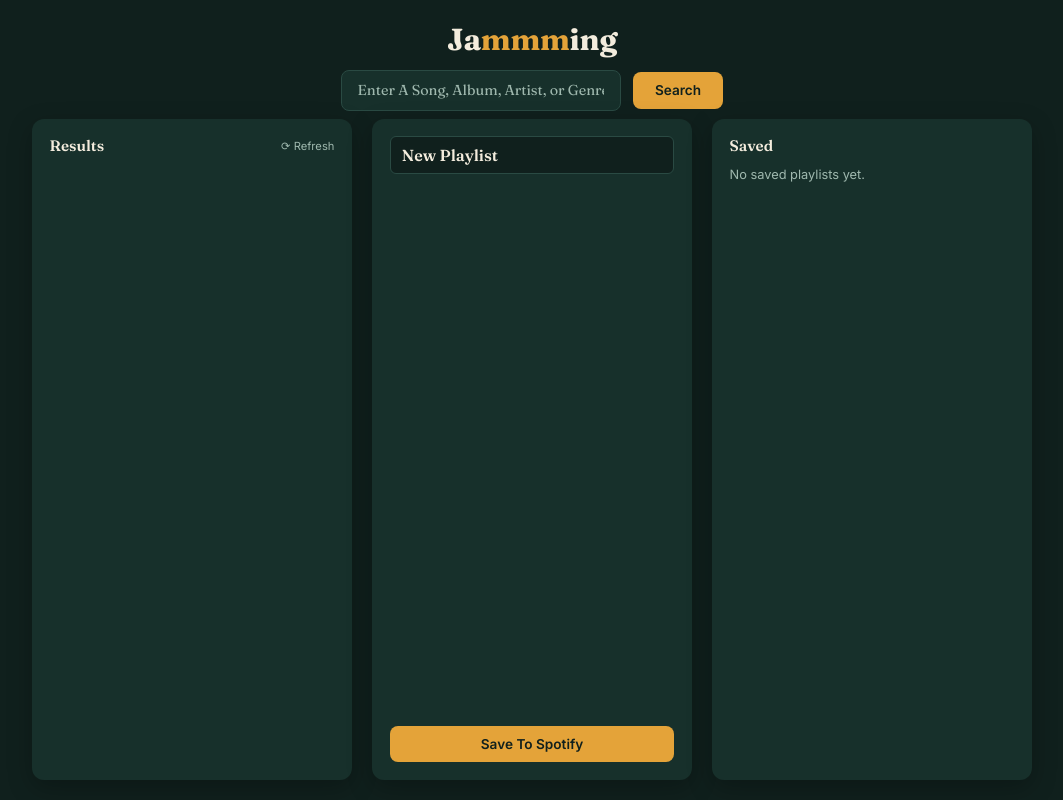
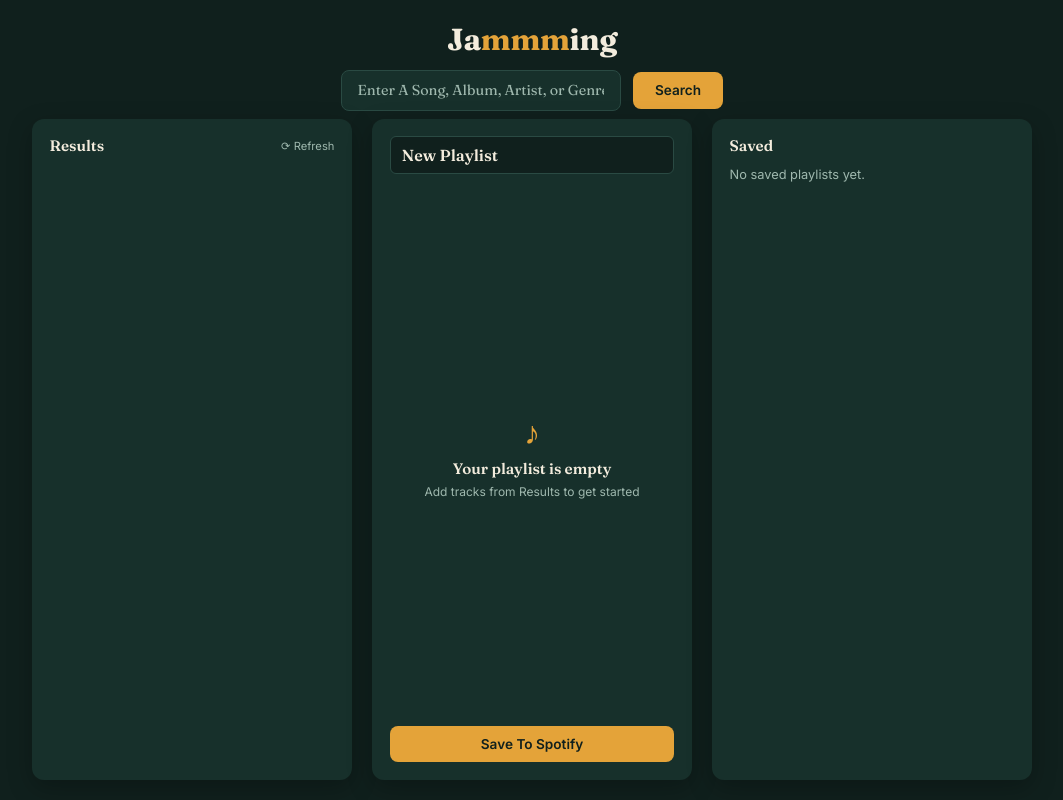
Before and after one commit to Butiza-hub/Jammming, a React (Vite) app: page / in a window 1280 px wide. Shown: the whole page, without its empty margins (108-1171 px from the left). Built offline with nearby package versions, Linux system fonts and the light colour scheme.

Commit message:
Add dropdown menu on the plus button to display exitisting saved playlists

```diff
--- a/src/components/App/App.jsx
+++ b/src/components/App/App.jsx
@@ -23,10 +23,31 @@ function App() {
 
   const [pendingDeleteIndex, setPendingDeleteIndex] = useState(null);
 
-  function addTrack(track) {
-    const alreadyAdded = playlistTracks.some((t) => t.id === track.id);
-    if (alreadyAdded) return;
-    setPlaylistTracks([...playlistTracks, track]);
+  const playlistOptions = [
+    { key: 'current', label: playlistName },
+    ...savedPlaylists.map((playlist, index) => ({ key: index, label: playlist.name })),
+  ];
+
+  function addTrackToPlaylist(track, destination) {
+    if (destination === 'current') {
+      setPlaylistTracks((prev) => {
+        const alreadyAdded = prev.some((t) => t.id === track.id);
+        if (alreadyAdded) return prev;
+        return [...prev, track];
+      });
+      return;
+    }
+
+    setSavedPlaylists((prev) => {
+      const updated = prev.map((playlist, index) => {
+        if (index !== destination) return playlist;
+        const alreadyAdded = playlist.tracks.some((t) => t.id === track.id);
+        if (alreadyAdded) return playlist;
+        return { ...playlist, tracks: [...playlist.tracks, track] };
+      });
+      localStorage.setItem('savedPlaylists', JSON.stringify(updated));
+      return updated;
+    });
   }
 
   function removeTrack(track) {
@@ -102,10 +123,11 @@ function App() {
       <div className="App-columns">
         <SearchResults
           searchResults={searchResults}
-          onAdd={addTrack}
           onRefresh={refreshResults}
           onPlay={togglePreview}
           playingTrackId={playingTrackId}
+          playlistOptions={playlistOptions}
+          onAddToPlaylist={addTrackToPlaylist}
         />
         <Playlist
           playlistName={playlistName}
--- a/src/components/Playlist/Playlist.css
+++ b/src/components/Playlist/Playlist.css
@@ -27,6 +27,41 @@
   border-color: #E4A339;
 }
 
+.Playlist-body {
+  flex: 1;
+  min-height: 0;
+  display: flex;
+  flex-direction: column;
+  margin-top: 0.75rem;
+}
+
+.Playlist-empty {
+  flex: 1;
+  display: flex;
+  flex-direction: column;
+  align-items: center;
+  justify-content: center;
+  text-align: center;
+  gap: 0.4rem;
+}
+
+.Playlist-empty-icon {
+  font-size: 2rem;
+  color: #E4A339;
+}
+
+.Playlist-empty p {
+  font-family: 'Fraunces', serif;
+  font-weight: 600;
+  font-size: 0.95rem;
+  color: #F3ECDD;
+}
+
+.Playlist-empty-hint {
+  font-size: 0.75rem;
+  color: #9FB8AE;
+}
+
 .Playlist-save {
   background-color: #E4A339;
   color: #10201D;
--- a/src/components/Playlist/Playlist.jsx
+++ b/src/components/Playlist/Playlist.jsx
@@ -11,12 +11,24 @@ function Playlist({ playlistName, playlistTracks, onRemove, onNameChange, onSave
       <div className="Panel-header">
         <input value={playlistName} onChange={handleNameChange} />
       </div>
+
+      <div className="Playlist-body">
+        {playlistTracks.length === 0 ? (
+          <div className="Playlist-empty">
+            <span className="Playlist-empty-icon">♪</span>
+            <p>Your playlist is empty</p>
+            <span className="Playlist-empty-hint">Add tracks from Results to get started</span>
+          </div>
+        ) : (
           <Tracklist
             tracks={playlistTracks}
             onRemove={onRemove}
             onPlay={onPlay}
             playingTrackId={playingTrackId}
           />
+        )}
+      </div>
+
       <button className="Playlist-save" onClick={onSave}>Save To Spotify</button>
     </div>
   );
--- a/src/components/SearchResults/SearchResults.jsx
+++ b/src/components/SearchResults/SearchResults.jsx
@@ -1,7 +1,7 @@
 import Tracklist from '../Tracklist/Tracklist';
 import './SearchResults.css';
 
-function SearchResults({ searchResults, onAdd, onRefresh, onPlay, playingTrackId }) {
+function SearchResults({ searchResults, onRefresh, onPlay, playingTrackId, playlistOptions, onAddToPlaylist }) {
   return (
     <div className="SearchResults">
       <div className="Panel-header">
@@ -10,9 +10,10 @@ function SearchResults({ searchResults, onAdd, onRefresh, onPlay, playingTrackId
       </div>
       <Tracklist
         tracks={searchResults}
-        onAdd={onAdd}
         onPlay={onPlay}
         playingTrackId={playingTrackId}
+        playlistOptions={playlistOptions}
+        onAddToPlaylist={onAddToPlaylist}
       />
     </div>
   );
--- a/src/components/Track/Track.css
+++ b/src/components/Track/Track.css
@@ -31,6 +31,10 @@
   display: flex;
   gap: 0.5rem;
   flex-shrink: 0;
+}
+
+.Track-add-wrapper {
+  position: relative;
 }
 
 .Track-add,
@@ -78,3 +82,30 @@
   transform: scale(1.12);
   box-shadow: 0 0 0 4px rgba(228, 163, 57, 0.3);
 }
+
+.Track-add-menu {
+  position: absolute;
+  right: 0;
+  top: 36px;
+  background-color: #10201D;
+  border: 1px solid #2A4A43;
+  border-radius: 8px;
+  box-shadow: 0 8px 20px rgba(0, 0, 0, 0.4);
+  z-index: 10;
+  min-width: 150px;
+  overflow: hidden;
+}
+
+.Track-add-menu-item {
+  display: block;
+  width: 100%;
+  text-align: left;
+  padding: 0.5rem 0.75rem;
+  font-size: 0.78rem;
+  color: #F3ECDD;
+}
+
+.Track-add-menu-item:hover {
+  background-color: #17302B;
+  color: #E4A339;
+}
--- a/src/components/Track/Track.jsx
+++ b/src/components/Track/Track.jsx
@@ -1,9 +1,8 @@
+import { useState } from 'react';
 import './Track.css';
 
-function Track({ track, onAdd, onRemove, onPlay, isPlaying }) {
-  function handleAdd() {
-    if (onAdd) onAdd(track);
-  }
+function Track({ track, onRemove, onPlay, isPlaying, playlistOptions, onAddToPlaylist }) {
+  const [menuOpen, setMenuOpen] = useState(false);
 
   function handleRemove() {
     if (onRemove) onRemove(track);
@@ -11,6 +10,19 @@ function Track({ track, onAdd, onRemove, onPlay, isPlaying }) {
 
   function handlePlay() {
     if (onPlay) onPlay(track);
+  }
+
+  function handleAddClick() {
+    if (playlistOptions.length === 1) {
+      onAddToPlaylist(track, playlistOptions[0].key);
+      return;
+    }
+    setMenuOpen((open) => !open);
+  }
+
+  function handleSelectDestination(destinationKey) {
+    onAddToPlaylist(track, destinationKey);
+    setMenuOpen(false);
   }
 
   return (
@@ -25,8 +37,23 @@ function Track({ track, onAdd, onRemove, onPlay, isPlaying }) {
             {isPlaying ? '⏸' : '▶'}
           </button>
         )}
-        {onAdd && (
-          <button className="Track-add" onClick={handleAdd}>+</button>
+        {playlistOptions && (
+          <div className="Track-add-wrapper">
+            <button className="Track-add" onClick={handleAddClick}>+</button>
+            {menuOpen && (
+              <div className="Track-add-menu">
+                {playlistOptions.map((option) => (
+                  <button
+                    key={option.key}
+                    className="Track-add-menu-item"
+                    onClick={() => handleSelectDestination(option.key)}
+                  >
+                    {option.label}
+                  </button>
+                ))}
+              </div>
+            )}
+          </div>
         )}
         {onRemove && (
           <button className="Track-remove" onClick={handleRemove}>-</button>
--- a/src/components/Tracklist/Tracklist.jsx
+++ b/src/components/Tracklist/Tracklist.jsx
@@ -1,17 +1,18 @@
 import Track from '../Track/Track';
 import './Tracklist.css';
 
-function Tracklist({ tracks, onAdd, onRemove, onPlay, playingTrackId }) {
+function Tracklist({ tracks, onRemove, onPlay, playingTrackId, playlistOptions, onAddToPlaylist }) {
   return (
     <div className="Tracklist">
       {tracks.map((track) => (
         <Track
           key={track.id}
           track={track}
-          onAdd={onAdd}
           onRemove={onRemove}
           onPlay={onPlay}
           isPlaying={track.id === playingTrackId}
+          playlistOptions={playlistOptions}
+          onAddToPlaylist={onAddToPlaylist}
         />
       ))}
     </div>
```
Lines whose indentation alone changed are shown as unchanged.
